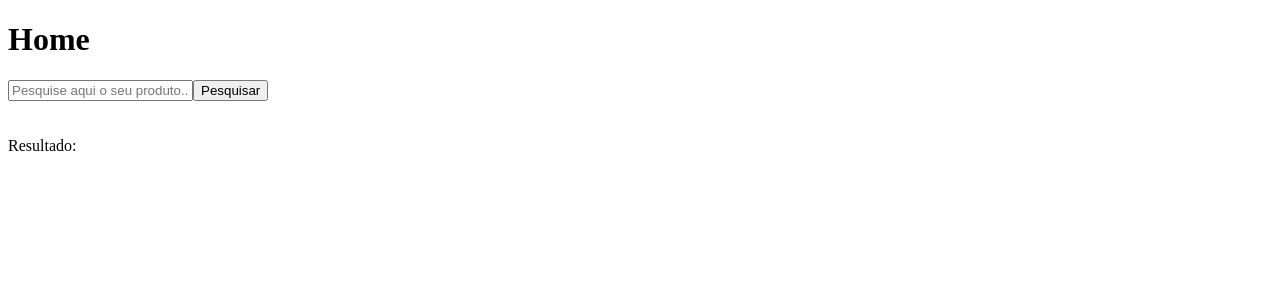
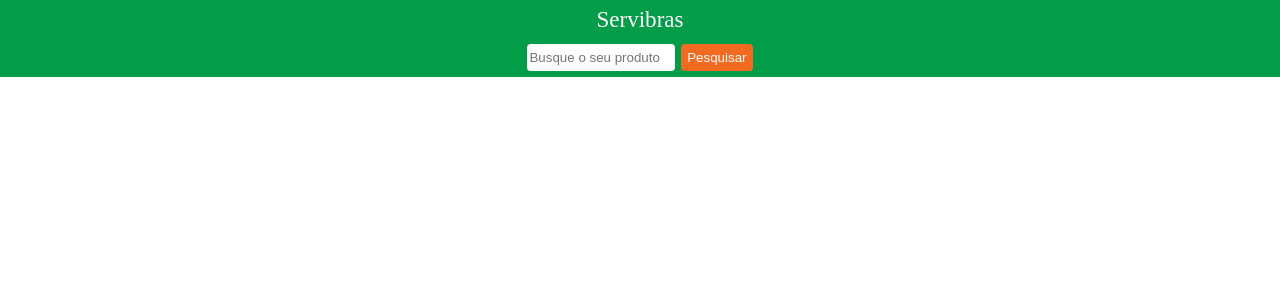
Before and after one commit to PeuDevBr/ReacJSt_website, a Next.js app: page / in a window 1280 px wide. Shown: the top 300 px of the page. Built offline with nearby package versions, Linux system fonts and the light colour scheme.

Commit message:
Adicionando CSS ao projeto

```diff
--- /dev/null
+++ b/css/style.css
@@ -0,0 +1,81 @@
+:root {
+  /*vaviáveis no CSS */
+  --color-background: #FFFFFF;
+  --color-primary-lighter: #9871F5;
+  --color-primary-light: #1D4988;
+  --color-primary: #8257E5;
+  --color-primary-dark: #F36B21;
+  --color-primary-darker: #bd4505;
+  --color-secondary: #04D361;
+  --color-secondary-dark: #039c48;
+  --color-title-in-primary: #FFFFFF;
+  --color-text-in-primary: #D4C2FF;
+  --color-text-title: #32264D;
+  --color-text-complement: #9C98A6;
+  --color-text-base: #6A6180;
+  --color-line-in-white: #E6E6F0;
+  --color-input-background: #F8F8FC;
+  --color-button-text: #FFFFFF;
+  --color-box-base: #FFFFFF;
+  --color-box-footer: #FAFAFC;
+  --color-small-info: #C1BCCC;
+  /* tamanho da fonte padrão: 16px - 100% - 1rem */
+  font-size: 60%; /* controle das medidas rem */
+}
+
+html, body {
+  margin: 0;
+  padding: 0;
+}
+
+
+.searchContainer {
+  background: var(--color-secondary-dark);
+  grid-area: logoArea;
+  /*display: flex;*/
+  justify-content: space-between;
+  align-items: center;
+}
+
+.logo {
+  font-size: 2.4rem;
+  color: white;
+  text-decoration: none;
+  justify-content: center;
+  display: flex;
+  padding: 0.6rem;
+}
+
+.searchFor {
+  display: flex;
+  justify-content: center;
+  padding: 0.6rem;
+}
+
+#searchButton {
+  border-radius: 0.4rem;
+  border: none;
+  margin-left: 0.6rem;
+  background: var(--color-primary-dark);
+  color: white;
+  height: 2.8rem;
+}
+
+#searchInput {
+  width: 15rem;
+  border-radius: 0.4rem;
+  border: none;
+}
+
+body {
+  background-color: white !important ;
+}
+
+.head {
+  color: red !important;
+  font-size: 30px;
+}
+
+.sub {
+  color: yellow !important;
+}
--- a/package.json
+++ b/package.json
@@ -9,6 +9,7 @@
   "author": "Flávio Renato <peudevbr@gmail.com>",
   "license": "MIT",
   "dependencies": {
+    "@zeit/next-css": "^1.0.1",
     "next": "^10.0.3",
     "react": "^17.0.1",
     "react-dom": "^17.0.1"
--- /dev/null
+++ b/pages/_app.js
@@ -0,0 +1,5 @@
+import "../css/style.css";
+
+export default function MyApp({ Component, pageProps }) {
+  return <Component {...pageProps} />;
+}
--- /dev/null
+++ b/pages/about.js
@@ -0,0 +1,3 @@
+export default function AboutPage() {
+  return <div>About us</div>
+}
--- a/pages/index.js
+++ b/pages/index.js
@@ -1,27 +1,33 @@
 import { useState } from 'react';
+
 
 function Home() {
   return (
-    <div>
-      <h1>Home</h1>
-      <Logo/>
+    <div className="container">
+      <SearchBar/>
     </div>
   )
 }
 
-function Logo() {
+function SearchBar() {
   const [search, setSearch] = useState("");
 
   function searchProduct() {
     let searchInput= document.getElementById("searchFor").value
+
     setSearch(searchInput);
   }
   return (
-    <div>
-      <input id="searchFor" type="text" placeholder="Pesquise aqui o seu produto..."/>
-      <button onClick={searchProduct}>Pesquisar</button>
-      <br/><br/><br/>
-      <div>Resultado: {search}</div>
+    <div className="searchContainer">
+
+      <a className="logo" href="#">Servibras</a>
+
+      <div className="searchFor">
+        <input id="searchInput" type="text" placeholder="Busque o seu produto"/>
+        <button id="searchButton" onClick={searchProduct}>Pesquisar</button>
+      </div>
+
+      {/*<div>Resultado: {search}</div>*/}
     </div>
   )
 }
```
Also changed, not shown: css/index.css (added, +7 -0 lines), pages/index1.js (added, +14 -0 lines), next.config.js (added), 1 other file (tests, documents, lock files or other folders).
